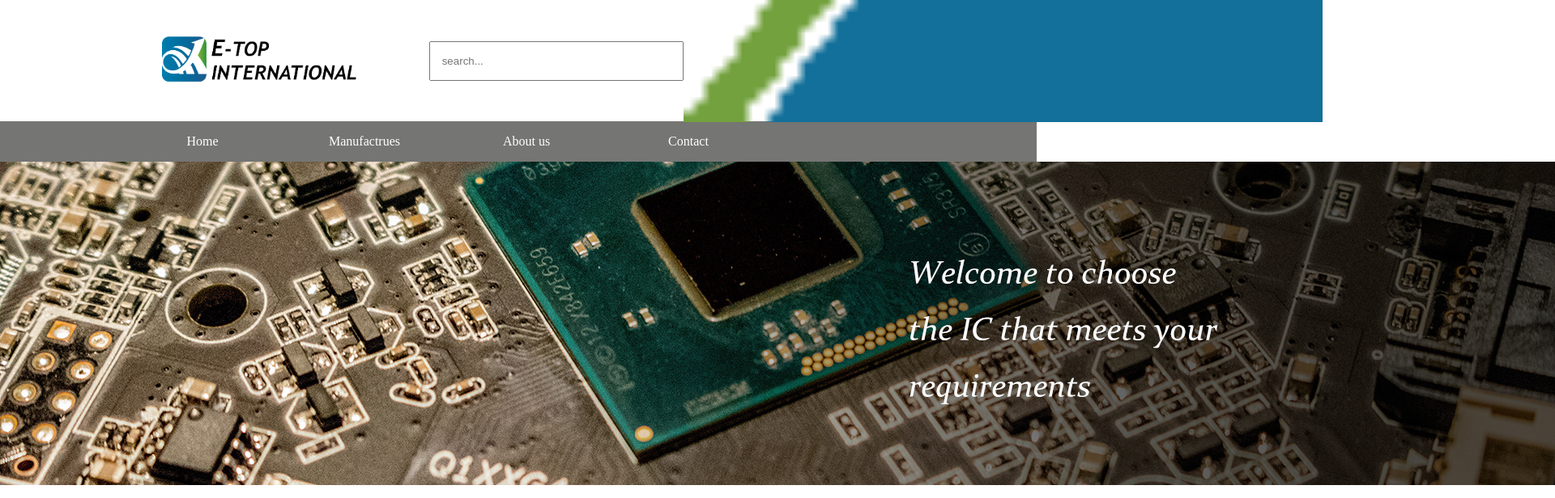
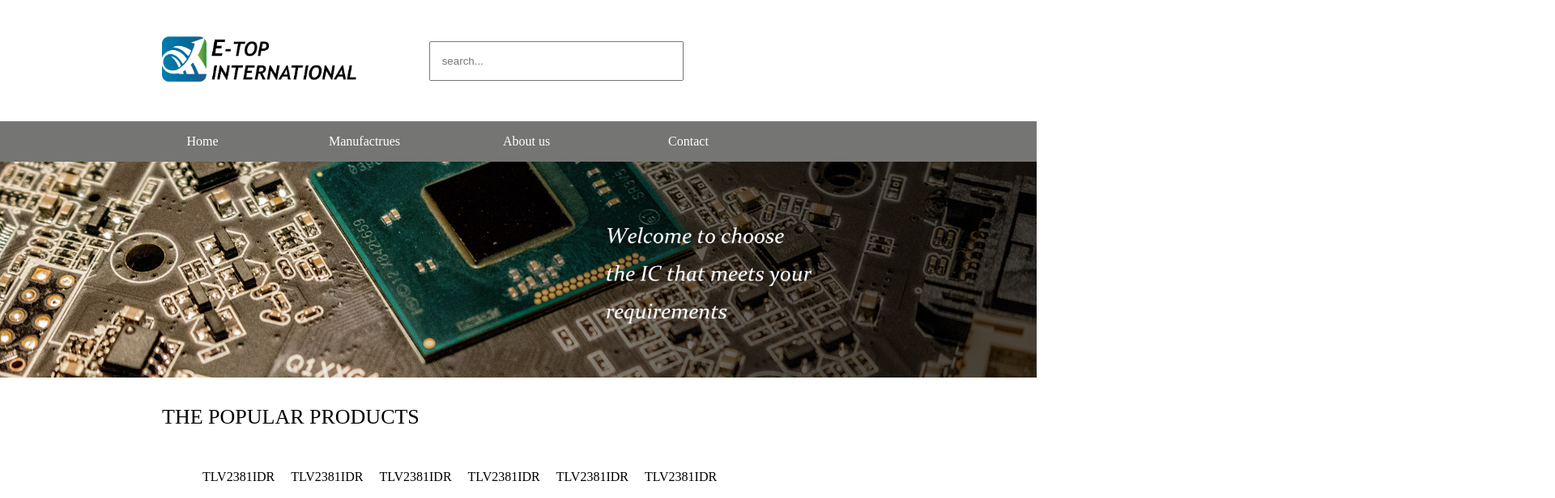
Before and after one commit to Ylzephyr/ganlan, a React app: page / in a window 1280 px wide. Shown: the top 616 px of the page at 81% size, 1920 px wide, since content can reach past the window. Built offline with nearby package versions, Linux system fonts and the light colour scheme.

Commit message:
修改首页banner

```diff
--- a/src/Pages/IndexPage.tsx
+++ b/src/Pages/IndexPage.tsx
@@ -6,7 +6,7 @@ export default function IndexPage() {
         <div style={index}>
             <div style={index_banner}></div>
             {/* <div style={{ textAlign: 'center' }}> */}
-            <img src={bannerImg} style={{}}/>
+            <img src={bannerImg} style={{width:'100%'}}/>
             <div>
                 <div style={index_txt}>THE POPULAR PRODUCTS</div>
                 {/* </div> */}
--- a/src/components/HeadComponent.tsx
+++ b/src/components/HeadComponent.tsx
@@ -21,7 +21,7 @@ export default function HeadComponent() {
             </div>
 
             <div>
-                <img src={headbg} style={{ height: "155px", width: "789px" }} />
+                {/* <img src={headbg} style={{ height: "155px", width: "789px" }} /> */}
             </div>
         </div>
     )
```
